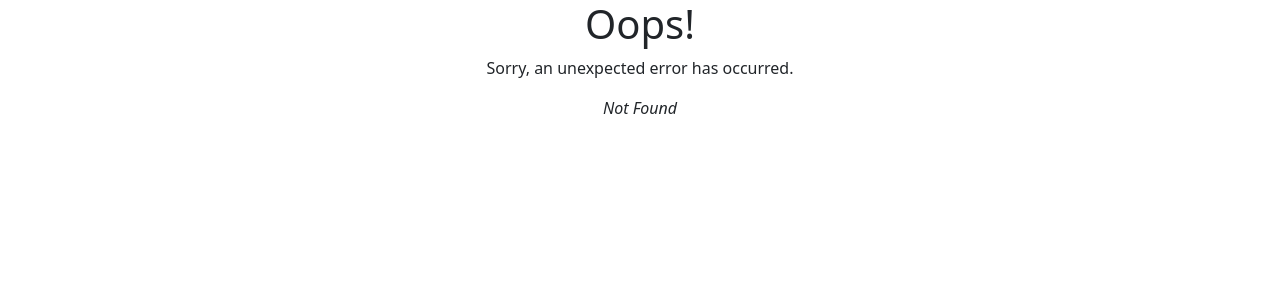
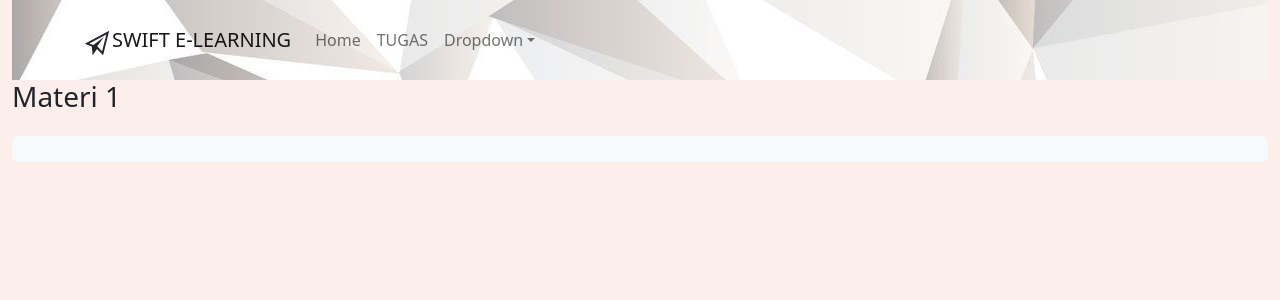
Before and after one commit to Emot-Api-SE4403/SwiftWebsite, a React (Create React App) app: page /explore/1 in a window 1280 px wide. Before the commit this address had no page. Shown: the top 300 px of the page. Built offline with nearby package versions, Linux system fonts and the light colour scheme.

Commit message:
membuat explorasi materi

```diff
--- a/src/index.js
+++ b/src/index.js
@@ -17,6 +17,7 @@ import Tugas from './pages/Tugas';
 import Home from './pages/Home';
 import HIstoriMateri from './pages/HistoriMateri';
 import HIstoriTugas from './pages/HistoriTugas';
+import Explore from './pages/Explore';
 
 // Menaruh daftar routing disini
 const router = createBrowserRouter([
@@ -28,6 +29,11 @@ const router = createBrowserRouter([
   {
     path: "/",
     element: <Home />,
+    errorElement: <ErrorPage />
+  },
+  {
+    path: "/explore/:mapel",
+    element: <Explore />,
     errorElement: <ErrorPage />
   },
   {
--- /dev/null
+++ b/src/pages/Explore.js
@@ -0,0 +1,120 @@
+import "bootstrap/dist/css/bootstrap.min.css";
+import "bootstrap/dist/js/bootstrap.min.js";
+import NavigationBar from "../components/NavigationBar";
+import { useParams } from 'react-router-dom';
+
+export default function Explore() {
+
+    let { mapel } = useParams();
+
+    var dataMTK = [
+        {
+            nama: "Trigonometri",
+            tipe: "MTK",
+            icon: "fa fa-pie-chart"
+        },
+        {
+            nama: "Trigonometri 2",
+            tipe: "MTK",
+            icon: "fa fa-pie-chart"
+        },
+        {
+            nama: "Trigonometri 3",
+            tipe: "MTK",
+            icon: "fa fa-pie-chart"
+        },
+    ]
+
+    var dataBio = [
+        {
+            nama: "Sel hewan",
+            tipe: "Biologi",
+            icon: "fa fa-pie-chart"
+        },
+        {
+            nama: "Tumbuhan",
+            tipe: "Biologi",
+            icon: "fa fa-pie-chart"
+        },
+        {
+            nama: "Hewan",
+            tipe: "Biologi",
+            icon: "fa fa-pie-chart"
+        },
+    ]
+    var dataFis = [
+        {
+            nama: "Daya",
+            tipe: "Fisika",
+            icon: "fa fa-pie-chart"
+        },
+        {
+            nama: "Hukum Newton",
+            tipe: "Fisika",
+            icon: "fa fa-pie-chart"
+        },
+        {
+            nama: "Momentum",
+            tipe: "Fisika",
+            icon: "fa fa-pie-chart"
+        },
+    ]
+
+    function page(data){
+        var listData;
+        if(data=="fisika"){
+            listData = dataFis;
+        } else if(data == "biologi"){
+            listData = dataBio;
+        } else if(data == "matematika"){
+            listData = dataMTK;
+        } else {
+            listData = [{
+                nama:"",
+                tipe:"",
+                icon:""
+            }]
+        }
+        return(
+            listData.map(({nama, tipe, icon}) => {
+                return(
+                    <a href="/materi">
+                  <div class="tombol">
+                  <button
+                    type="button"
+                    className="btn btn-light btn-lg btn-block rounded text-left"
+                    style={{ width: "100%", textAlign: "Left" , marginTop: "10px"}}
+                  >
+                    <div className="h5" style={{display:"flex", flexDirection:"row"}}>
+                      <i className={icon} aria-hidden="true" />
+                      <div>
+                      <p style={{marginLeft:"10px", marginBottom:0}}>{nama}</p>
+                      <p className="h6" style={{marginLeft:"10px", marginBottom:0  }}>
+                        {tipe}
+                      </p>
+                      </div>
+                    </div>
+                  </button>
+                  </div>
+                  </a>
+                )
+              })
+        )
+    }
+
+    return(
+        <div class="container-fluid" style={{minHeight:"100vh", backgroundColor: "#fbeeeb"}}>
+            <NavigationBar />
+            <div class="row">
+                <div class="col-md-12">
+                <h3>Materi {mapel}</h3>
+                </div>
+            </div>
+            <div class="row">
+                <div class="col-md-12">
+                {page(mapel)}
+                </div>
+            </div>
+        </div>
+    )
+}
--- a/src/pages/RiwayatMateri.js
+++ b/src/pages/RiwayatMateri.js
@@ -61,6 +61,7 @@ export default function RiwayatMateri() {
 
     {DataTab.map(({nama, tipe, icon}) => {
     return(
+      <a href="/materi">
       <div class="tombol">
       <button
         type="button"
@@ -78,6 +79,7 @@ export default function RiwayatMateri() {
         </div>
       </button>
       </div>
+      </a>
     )
   })}
 
--- a/src/pages/RiwayatSoal.js
+++ b/src/pages/RiwayatSoal.js
@@ -26,6 +26,7 @@ export default function RiwayatSoal() {
 
       {DataTab.map(({nama, tipe, icon}) => {
       return(
+        <a href="/tugas">
         <div class="tombol">
         <button
           type="button"
@@ -43,6 +44,7 @@ export default function RiwayatSoal() {
           </div>
         </button>
         </div>
+        </a>
       )
     })}
 
```
